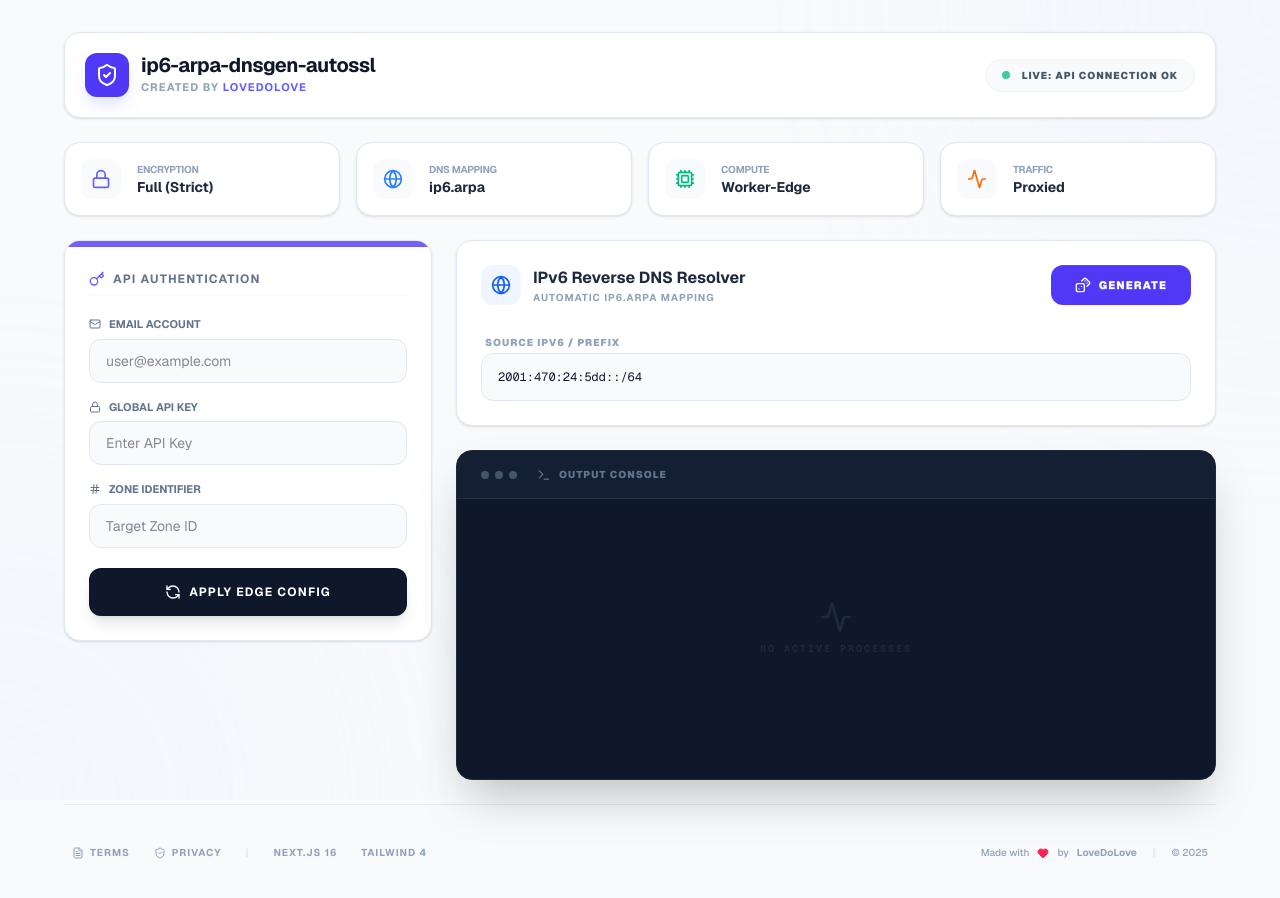
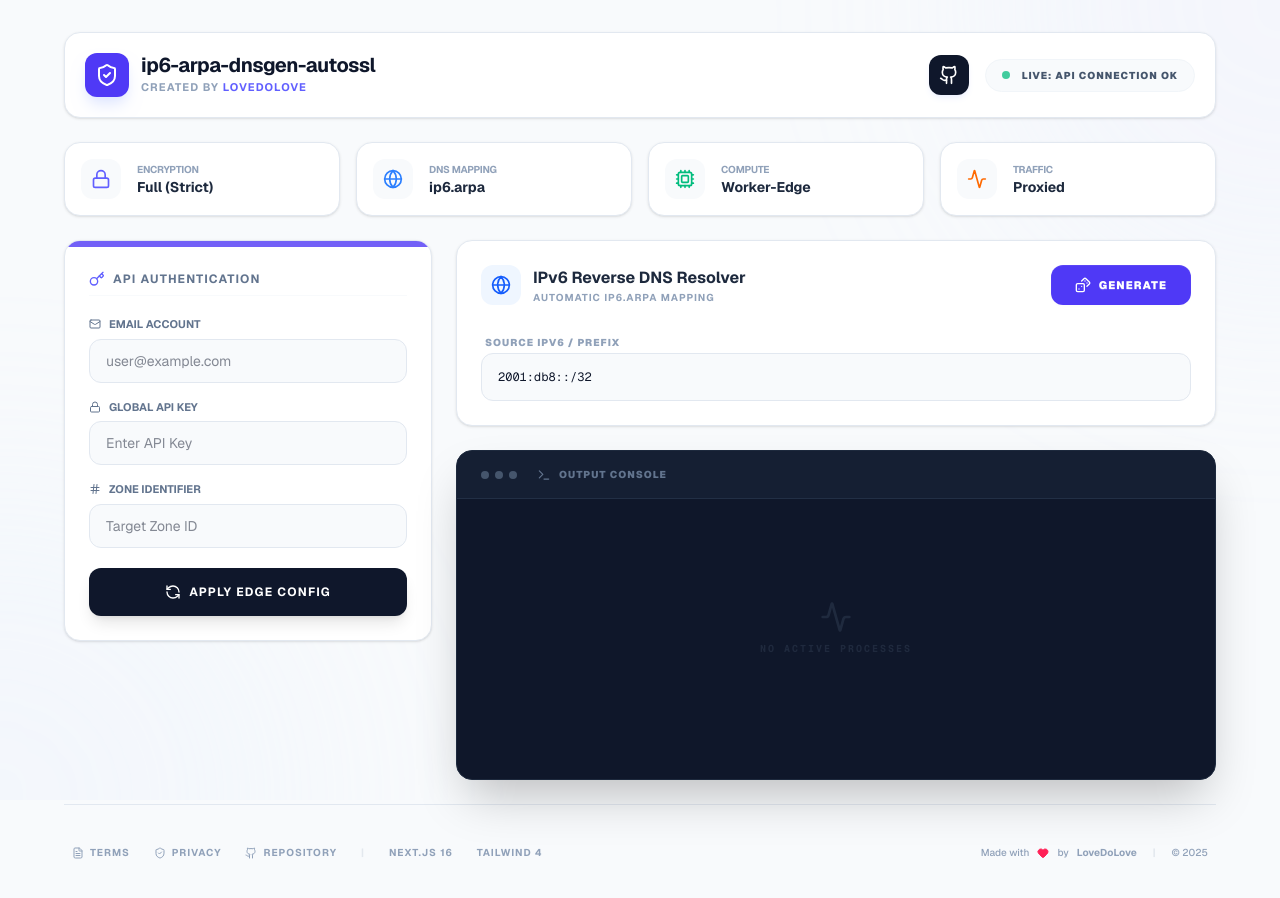
Before and after one commit to LoveDoLove/cloudflare-edge-commander, a Next.js app: page / in a window 1280 px wide. Shown: the top 898 px of the page. Built offline with nearby package versions, Linux system fonts and the light colour scheme.

Commit message:
Update page.tsx

```diff
--- a/src/app/page.tsx
+++ b/src/app/page.tsx
@@ -19,7 +19,8 @@ import {
   Dices,
   RefreshCcw,
   Heart,
-  FileText
+  FileText,
+  Github
 } from 'lucide-react';
 
 /**
@@ -79,7 +80,7 @@ export default function Home() {
   const [authEmail, setAuthEmail] = useState('');
   const [globalKey, setGlobalKey] = useState('');
   const [zoneId, setZoneId] = useState('');
-  const [ipv6Input, setIpv6Input] = useState('2001:470:24:5dd::/64');
+  const [ipv6Input, setIpv6Input] = useState('2001:db8::/32');
   const [loading, setLoading] = useState(false);
   const [status, setStatus] = useState<{ type: 'success' | 'error', message: string } | null>(null);
   const [logs, setLogs] = useState<{ msg: string, type: string, time: string }[]>([]);
@@ -146,9 +147,20 @@ export default function Home() {
               </p>
             </div>
           </div>
-          <div className="flex items-center gap-3 px-4 py-2 bg-slate-50 border border-slate-100 rounded-full">
-            <span className="size-2 rounded-full bg-emerald-500 animate-pulse"></span>
-            <span className="text-[10px] font-black text-slate-600 uppercase tracking-widest">Live: API Connection OK</span>
+          <div className="flex items-center gap-4">
+            <a
+              href="https://github.com/LoveDoLove/ip6-arpa-dnsgen-autossl"
+              target="_blank"
+              rel="noopener noreferrer"
+              className="size-10 flex items-center justify-center rounded-xl bg-slate-900 text-white hover:bg-indigo-600 transition-all shadow-md shadow-indigo-100/50 group"
+              title="View Repository"
+            >
+              <Github className="size-5 group-hover:scale-110 transition-transform" />
+            </a>
+            <div className="flex items-center gap-3 px-4 py-2 bg-slate-50 border border-slate-100 rounded-full">
+              <span className="size-2 rounded-full bg-emerald-500 animate-pulse"></span>
+              <span className="text-[10px] font-black text-slate-600 uppercase tracking-widest">Live: API Connection OK</span>
+            </div>
           </div>
         </header>
 
@@ -218,7 +230,7 @@ export default function Home() {
               </div>
               <div className="space-y-2">
                 <label className="text-[10px] font-black text-slate-400 uppercase tracking-widest px-1">Source IPv6 / Prefix</label>
-                <input type="text" value={ipv6Input} onChange={(e) => setIpv6Input(e.target.value)} className="w-full h-12 px-4 bg-slate-50 border border-slate-200 rounded-xl font-mono text-xs outline-none focus:ring-4 focus:ring-blue-50 focus:border-blue-500 transition-all" placeholder="e.g. 2001:470:fc07::/48" />
+                <input type="text" value={ipv6Input} onChange={(e) => setIpv6Input(e.target.value)} className="w-full h-12 px-4 bg-slate-50 border border-slate-200 rounded-xl font-mono text-xs outline-none focus:ring-4 focus:ring-blue-50 focus:border-blue-500 transition-all" placeholder="e.g. 2001:db8::/32" />
               </div>
             </div>
 
@@ -237,10 +249,10 @@ export default function Home() {
                   </div>
                 ) : (
                   logs.map((log, i) => (
-                    <div key={i} className="flex gap-4 border-b border-white/[0.03] pb-2.5">
-                      <span className="text-slate-600 shrink-0 opacity-50">[{log.time}]</span>
+                    <div key={i} className="flex gap-4 border-b border-white/[0.03] pb-2.5 group">
+                      <span className="text-slate-600 shrink-0 select-none opacity-50">[{log.time}]</span>
                       <span className={`shrink-0 font-bold ${log.type === 'success' ? 'text-emerald-500' : 'text-indigo-400'}`}>{log.type.toUpperCase()}</span>
-                      <span className="text-slate-300">{log.msg}</span>
+                      <span className={log.type === 'success' ? 'text-emerald-50' : 'text-slate-300'}>{log.msg}</span>
                     </div>
                   ))
                 )}
@@ -259,6 +271,14 @@ export default function Home() {
               </a>
               <a href="/privacy" className="hover:text-indigo-500 transition-colors flex items-center gap-1.5">
                 <ShieldCheck className="size-3" /> Privacy
+              </a>
+              <a
+                href="https://github.com/LoveDoLove/ip6-arpa-dnsgen-autossl"
+                target="_blank"
+                rel="noopener noreferrer"
+                className="hover:text-indigo-500 transition-colors flex items-center gap-1.5"
+              >
+                <Github className="size-3" /> Repository
               </a>
               <span className="opacity-20">|</span>
               <span>Next.js 16</span>
```
